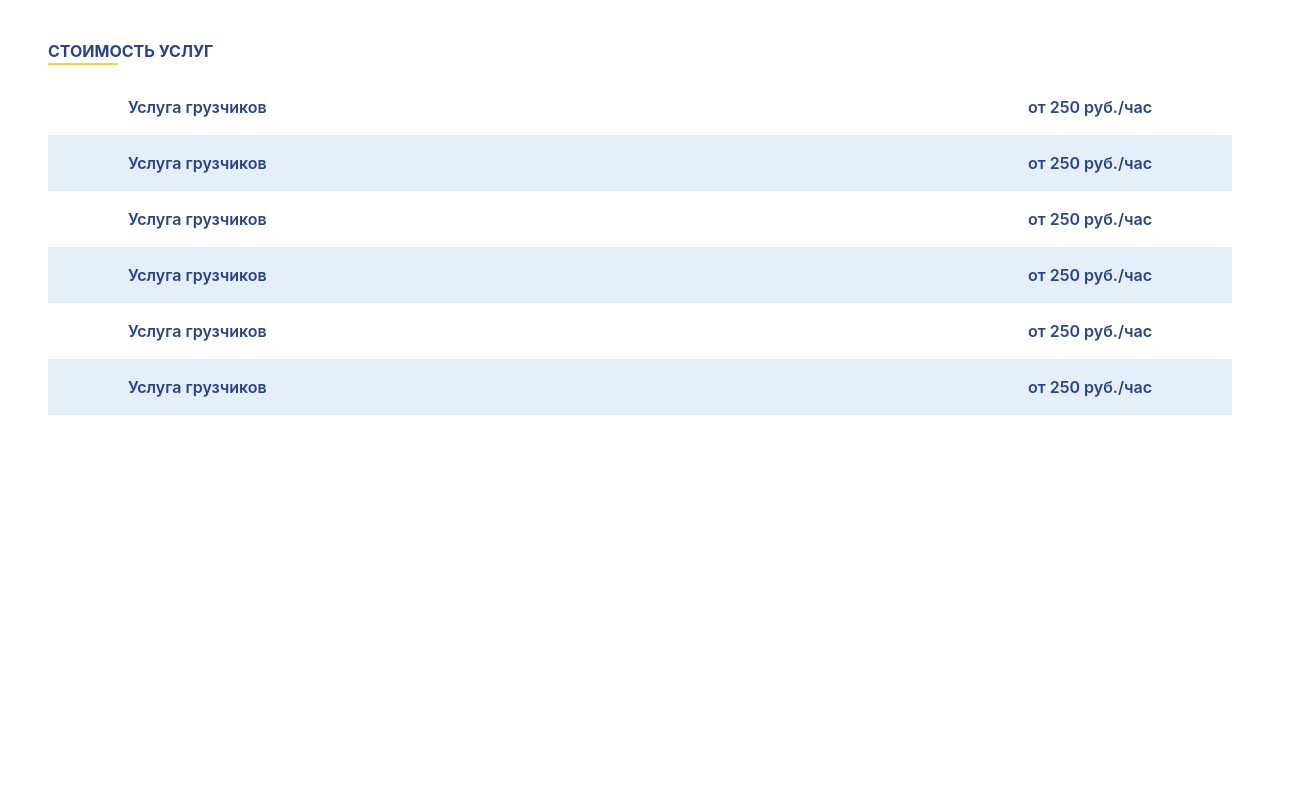
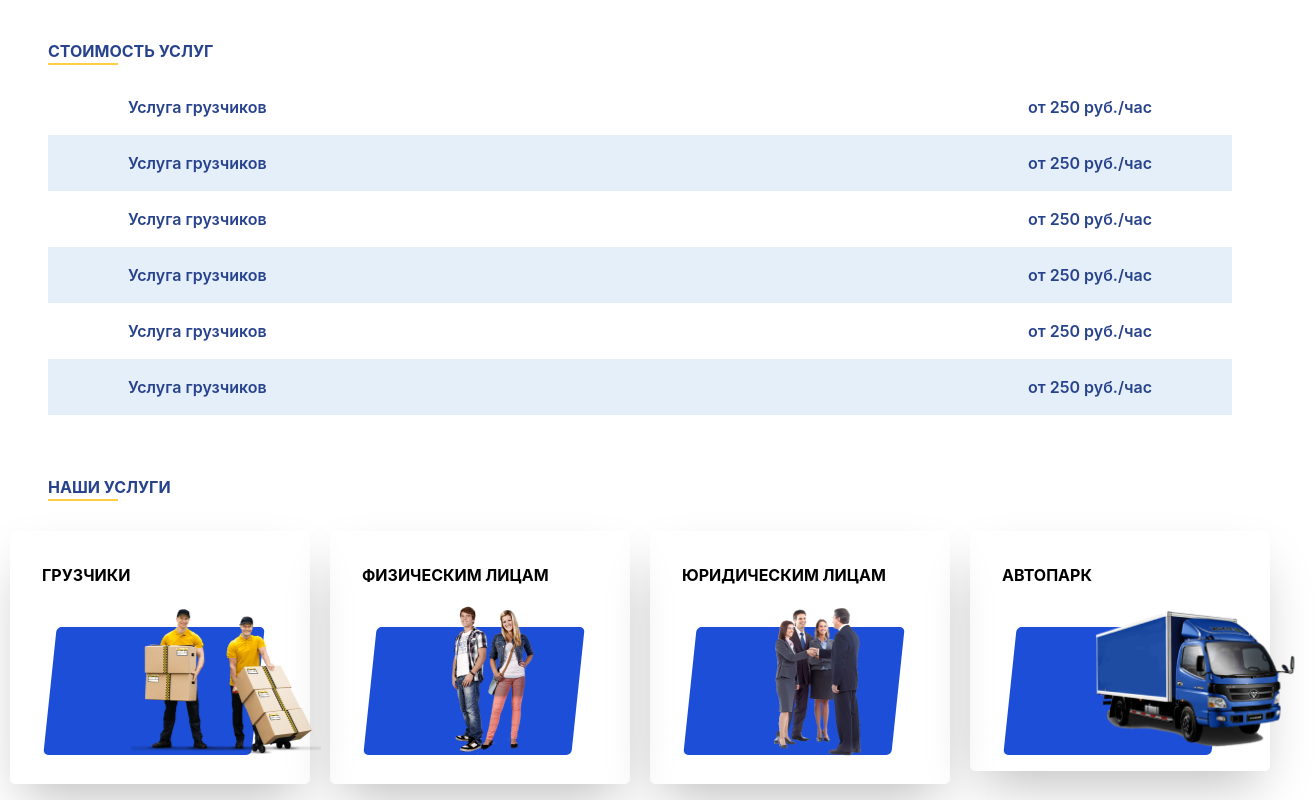
Before and after one commit to FarhodNomonov/Movers, a React (Create React App) app: page / in a window 1280 px wide. Shown: the part 931-1731 px from the top of the page, 1315 px wide, since content can reach past the window. Before the commit the page ends 1394 px from the top, so only its background shows below. Built offline with nearby package versions, Linux system fonts and the light colour scheme.

Commit message:
fix Cards

```diff
--- a/src/components/cards/Cards.js
+++ b/src/components/cards/Cards.js
@@ -13,42 +13,42 @@ const Cards = () => {
             НАШИ УСЛУГИ
           </h2>
         </div>
-        <div className=" flex flex-wrap  sm:w-[600px] justify-around  mx-auto   ">
-          <div className=" w-[300px] min-w-[300px] mx-auto sm:w-[500px] sm:min-w-[500px] my-4 h-[253px] sm:h-[320px] flex rounded-[5px] relative p-8 hover:bg-[#0061cc1a] cursor-pointer shadow-2xl -shadow-gray-200">
+        <div className=" flex flex-wrap  sm:w-full justify-around  mx-auto   ">
+          <div className=" w-[300px]   mx-auto sm:w-[500px] smm:w-[300px] my-4 h-[253px] sm:h-[320px] flex rounded-[5px] relative p-8 hover:bg-[#0061cc1a] cursor-pointer shadow-2xl -shadow-gray-200">
             <h1 className="font-bold md:text-lg">ГРУЗЧИКИ</h1>
-            <div className=" w-40 bg-blue-700 h-20 -skew-x-6 absolute left-10 top-24 sm:top-[100px] sm:left-[80px] sm:w-[350px] sm:h-[150px] top-20 rounded-[5px]">
+            <div className=" w-52 bg-blue-700 h-32 -skew-x-6 absolute left-10 top-24 sm:top-[100px] sm:left-[80px] sm:w-[350px] smm:left-8 smm:w-[220px] sm:h-[150px] top-20 rounded-[5px]">
               <img
-                className="skew-x-6 relative left-20 w-100 h-30 -top-6 sm:h-60"
+                className="skew-x-6 relative left-20 w-100 h-30 -top-6 smm:top-0 smm:left-12"
                 src={img4}
                 alt=""
               />
             </div>
           </div>
-          <div className=" w-[300px] min-w-[300px] mx-auto sm:w-[500px] sm:min-w-[500px] my-4 h-[253px] sm:h-[320px] flex rounded-[5px] relative p-8 hover:bg-[#0061cc1a] cursor-pointer shadow-2xl -shadow-gray-200">
+          <div className=" w-[300px]   mx-auto sm:w-[500px] smm:w-[300px] my-4 h-[253px] sm:h-[320px] flex rounded-[5px] relative p-8 hover:bg-[#0061cc1a] cursor-pointer shadow-2xl -shadow-gray-200">
             <h1 className="font-bold md:text-lg">ФИЗИЧЕСКИМ ЛИЦАМ</h1>
-            <div className=" w-40 bg-blue-700 h-20 -skew-x-6 absolute left-10 top-24 sm:top-[100px] sm:left-[80px] sm:w-[350px] sm:h-[150px] top-20 rounded-[5px]">
+            <div className=" w-52 bg-blue-700 h-32 -skew-x-6 absolute left-10 top-24 sm:top-[100px] sm:left-[80px] sm:w-[350px] smm:left-8 smm:w-[220px] sm:h-[150px] top-20 rounded-[5px]">
               <img
-                className="skew-x-6 relative left-20 w-100 h-30 sm:ml-20 -top-6 sm:h-60"
+                className="skew-x-6 relative left-20 w-100 h-30 sm:ml-20 smm:left-5 -top-6 sm:h-60"
                 src={img1}
                 alt=""
               />
             </div>
           </div>
-          <div className="w-[300px] min-w-[300px] mx-auto sm:w-[500px] sm:min-w-[500px] my-4 h-[253px] sm:h-[320px] flex rounded-[5px] relative p-8 hover:bg-[#0061cc1a] cursor-pointer shadow-2xl -shadow-gray-200">
+          <div className="w-[300px]   mx-auto sm:w-[500px] smm:w-[300px] my-4 h-[253px] sm:h-[320px] flex rounded-[5px] relative p-8 hover:bg-[#0061cc1a] cursor-pointer shadow-2xl -shadow-gray-200">
             <h1 className="font-bold md:text-lg">ЮРИДИЧЕСКИМ ЛИЦАМ</h1>
-            <div className=" w-40 bg-blue-700 h-20 -skew-x-6 absolute left-10 top-24 sm:top-[100px] sm:left-[80px] sm:w-[350px] sm:h-[150px] top-20 rounded-[5px]">
+            <div className=" w-52 bg-blue-700 h-32 -skew-x-6 absolute left-10 top-24 sm:top-[100px] sm:left-[80px] sm:w-[350px] smm:left-8 smm:w-[220px] sm:h-[150px] top-20 rounded-[5px]">
               <img
-                className="skew-x-6 relative left-20 w-100 sm:ml-20 h-30 -top-6 sm:h-60"
+                className="skew-x-6 relative left-20 w-100 sm:ml-20 h-30 smm:left-5 -top-6 sm:h-60"
                 src={img2}
                 alt=""
               />
             </div>
           </div>
-          <div className=" w-[300px] min-w-[300px] mx-auto sm:w-[500px] sm:min-w-[500px] my-4 h-60 sm:h-[320px] flex rounded-[5px] relative p-8 hover:bg-[#0061cc1a] cursor-pointer shadow-2xl -shadow-gray-200">
+          <div className=" w-[300px]   mx-auto sm:w-[500px] smm:w-[300px] my-4 h-60 sm:h-[320px] flex rounded-[5px] relative p-8 hover:bg-[#0061cc1a] cursor-pointer shadow-2xl -shadow-gray-200">
             <h1 className="font-bold md:text-lg">АВТОПАРК</h1>
-            <div className=" w-40 bg-blue-700 h-20 -skew-x-6 absolute left-10 top-24 sm:top-[100px] sm:left-[80px] sm:w-[350px] sm:h-[150px] top-20 rounded-[5px]">
+            <div className=" w-52 bg-blue-700 h-32 -skew-x-6 absolute left-10 top-24 sm:top-[100px] sm:left-[80px] sm:w-[350px] smm:left-8 smm:w-[220px] sm:h-[150px] top-20 rounded-[5px]">
               <img
-                className="skew-x-6 relative left-20 w-100 h-30 -top-6 sm:h-60"
+                className="skew-x-6 relative left-20 w-100 h-30 -top-6 smm:top-5  smm:left-10"
                 src={img3}
                 alt=""
               />
--- a/src/components/home/index.js
+++ b/src/components/home/index.js
@@ -17,7 +17,7 @@ function Home() {
       <Intro />
       <Works />
       <Service />
-      {/* <Cards /> */}
+      <Cards />
       {/* <Accordion /> */}
       {/* <MoveSlider /> */}
       {/* <Moving /> */}
```
